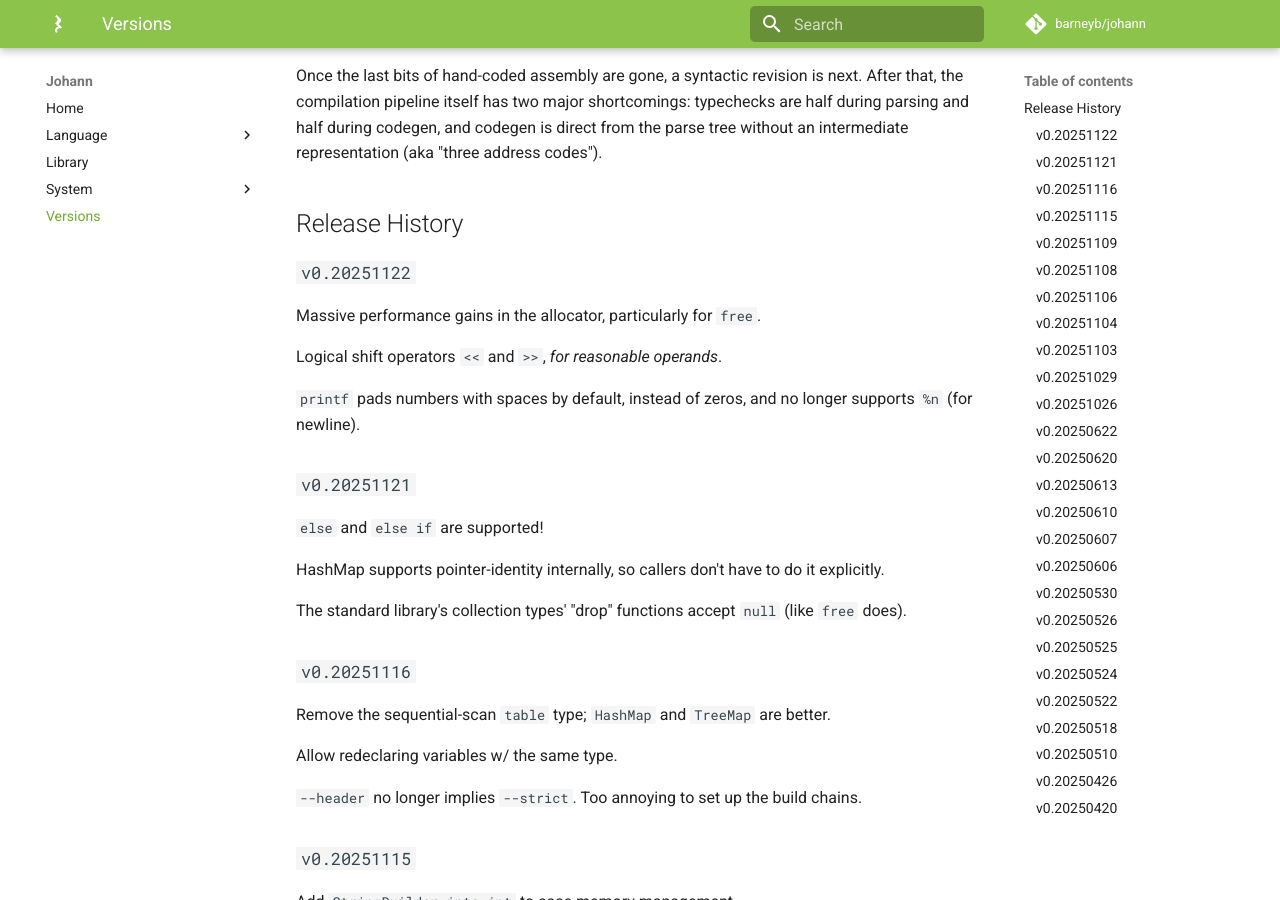
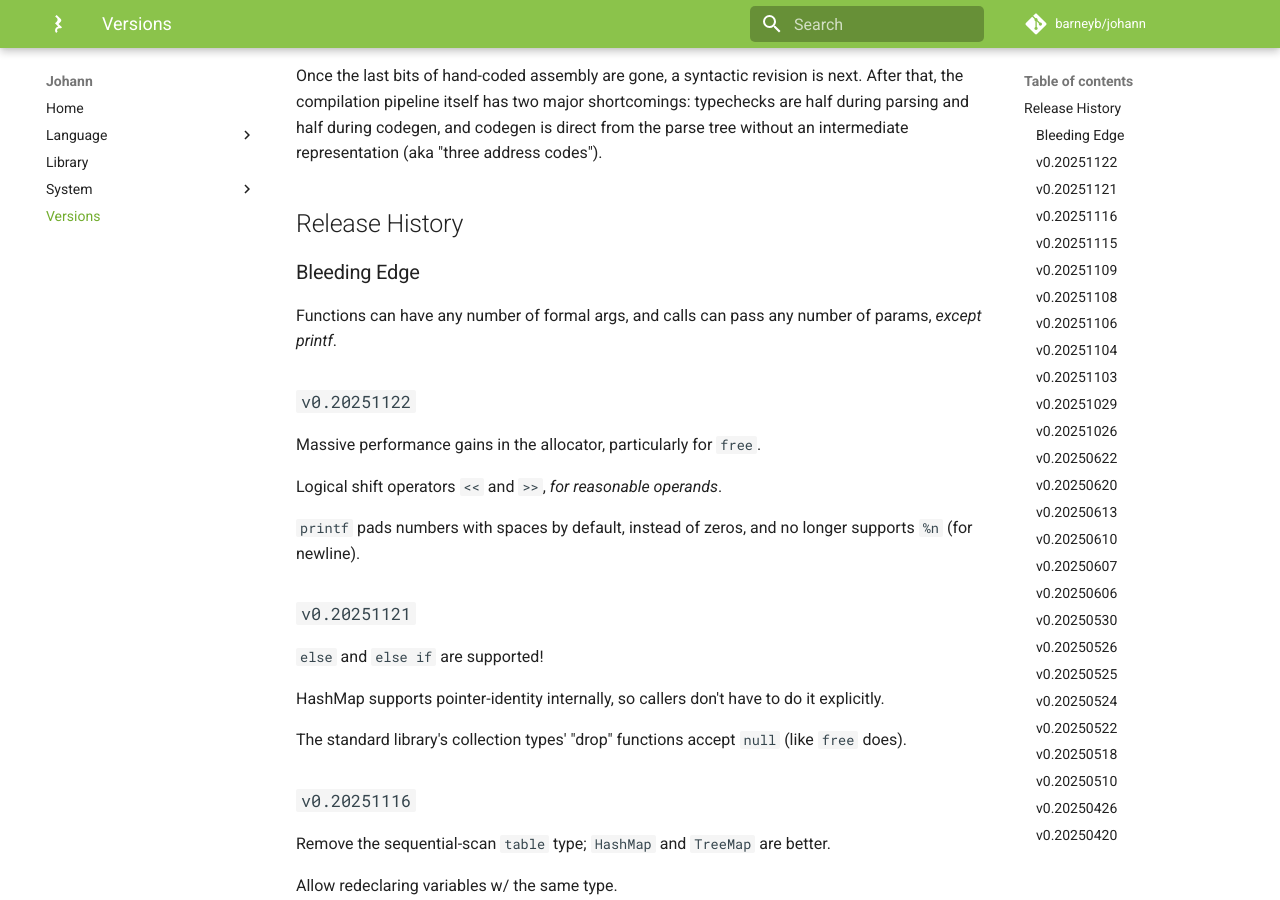
Before and after one commit to barneyb/johann, an MkDocs documentation site: the page built from documentation/docs/versions/index.md, in a window 1280 px wide and 900 px high, scrolled down 377 px. Built offline with MkDocs 1.6.1 and Material for MkDocs 9.7.7, drawn with Linux system fonts in a browser that asks for light colours; comment, search, counter and statistics services are not loaded.

Commit message:
spiff docs

```diff
--- a/documentation/docs/versions/index.md
+++ b/documentation/docs/versions/index.md
@@ -11,7 +11,9 @@ Once the last bits of hand-coded assembly are gone, a syntactic revision is next
 
 ## Release History
 
-[//]: # (### Bleeding Edge)
+### Bleeding Edge
+
+Functions can have any number of formal args, and calls can pass any number of params, _except printf_.
 
 ### `v0.20251122`
 
```
Also changed, not shown: documentation/docs/language/01_functions.md (+1 -1 lines), 1 other file.
